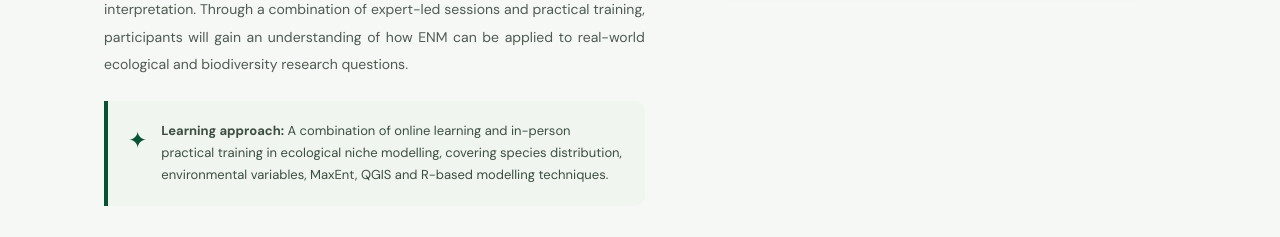
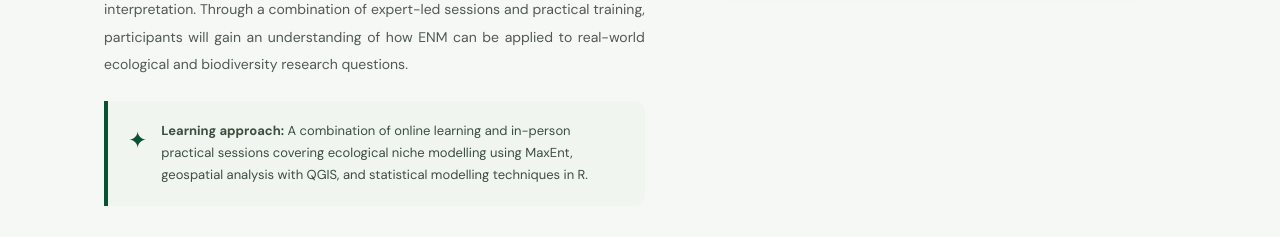
Before and after one commit to unaisbot/learn, a plain HTML site: page index.html in a window 1280 px wide. Shown: the part 1360-1597 px from the top of the page. Drawn offline with Linux system fonts and the light colour scheme.

Commit message:
Update index.html

```diff
--- a/index.html
+++ b/index.html
@@ -366,7 +366,7 @@ h1,h2,h3,h4,.fact-value,.nav-links a,.btn,.hero-kicker,.eyebrow,.section-heading
         <p class="body-copy">Ecological Niche Modelling (ENM) is an important approach in ecology and biodiversity research. It uses species occurrence records and environmental variables to identify areas with suitable environmental conditions for a species. These models provide valuable insights into species distributions, habitat suitability, potential range shifts and ecological responses to environmental change. ENM has wide-ranging applications in biodiversity conservation, invasive species management, endangered species protection, habitat restoration, climate change impact assessment, protected area planning and the identification of potential invasion hotspots. It also supports evidence-based conservation strategies and informed ecological decision-making.</p>
         <p class="body-copy">The <b>Tropical Biodiversity Action and Research Centre (TBARC)</b>, in association with the <b>Postgraduate and Research Department of Botany, Korambayil Ahamed Haji Memorial Unity Women's College (Autonomous), Manjeri</b>, organises a Five-Day Hybrid Certificate Course on Ecological Niche Modelling Using MaxEnt.</p>
         <p class="body-copy">This five-day hybrid certificate course introduces participants to the fundamental concepts, essential datasets and analytical workflows involved in ecological niche modelling using MaxEnt. The programme is designed to bridge ecological understanding with geospatial data processing, species occurrence data preparation, environmental variable selection, model development, validation and interpretation. Through a combination of expert-led sessions and practical training, participants will gain an understanding of how ENM can be applied to real-world ecological and biodiversity research questions.</p>
-        <div class="callout"><div class="callout-icon">✦</div><p><strong>Learning approach:</strong> A combination of online learning and in-person practical training in ecological niche modelling, covering species distribution, environmental variables, MaxEnt, QGIS and R-based modelling techniques.</p></div>
+        <div class="callout"><div class="callout-icon">✦</div><p><strong>Learning approach:</strong> A combination of online learning and in-person practical sessions covering ecological niche modelling using MaxEnt, geospatial analysis with QGIS, and statistical modelling techniques in R.</p></div>
       </div>
       <div>
         <img class="about-image" src="images/bodyenm.jpg" alt="Ecological modelling and biodiversity research" onerror="this.onerror=null;this.src='images/hero.jpg'">
```
